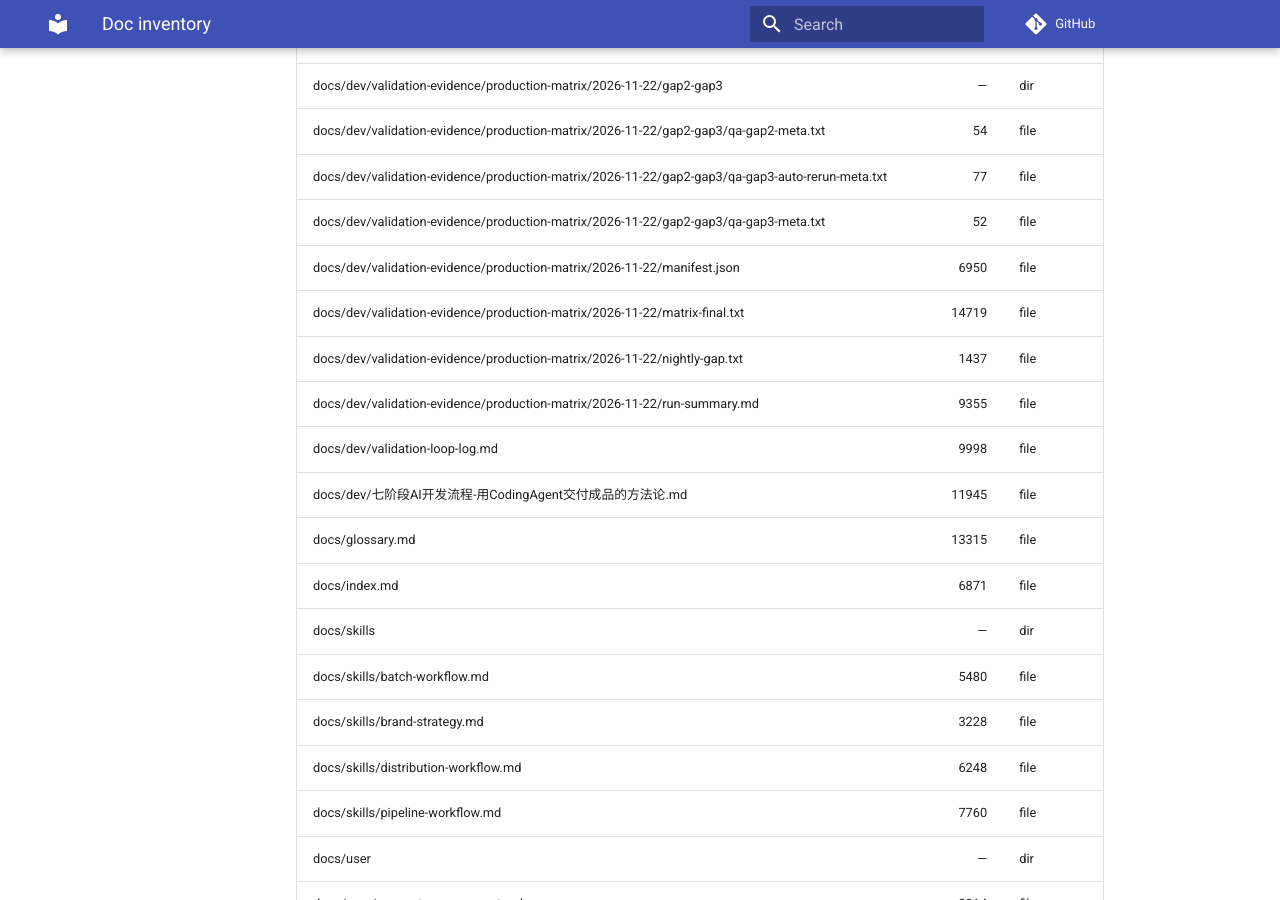
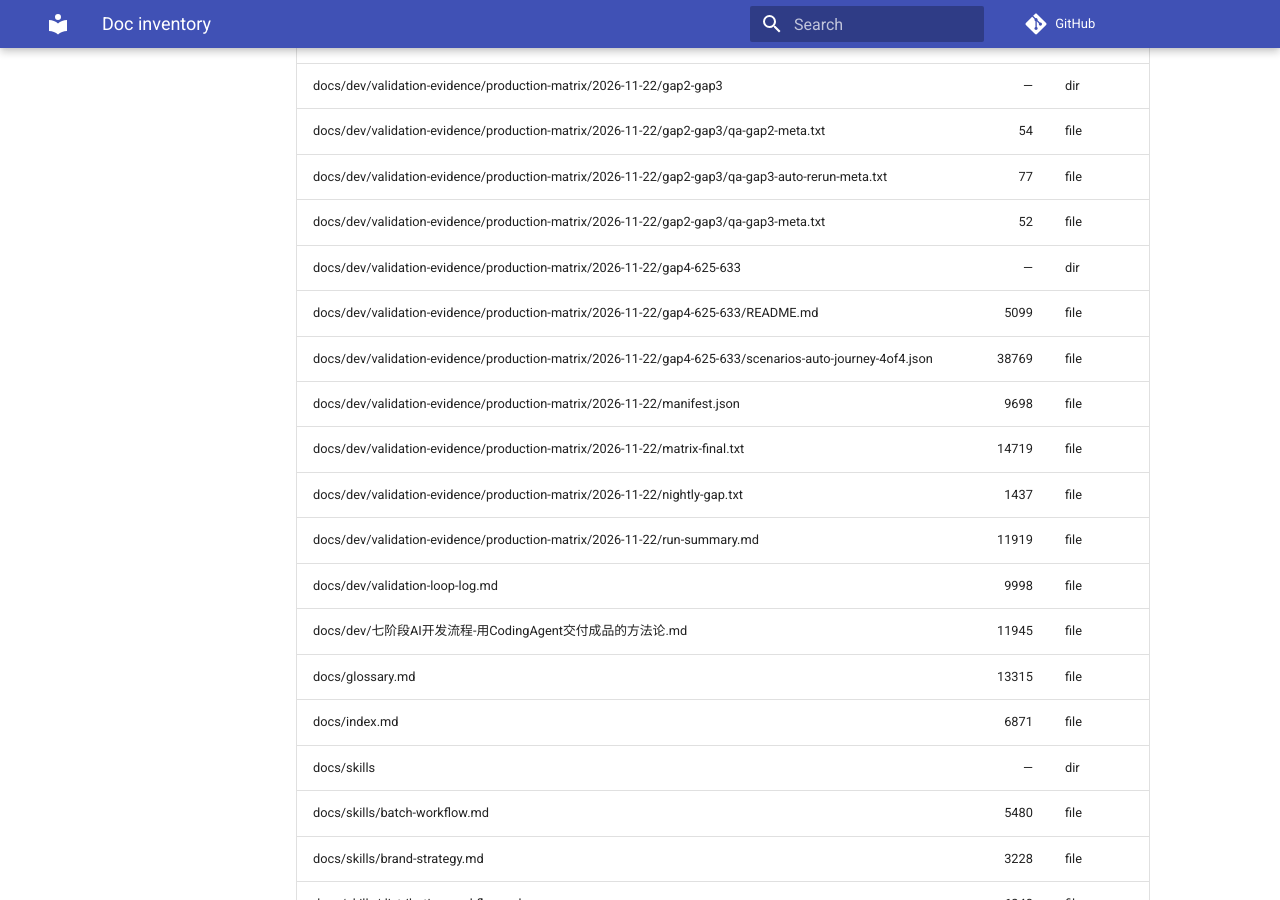
Before and after one commit to 1StepMore/AutoMedia, an MkDocs documentation site: the page built from docs/dev/doc-inventory.md, in a window 1280 px wide and 900 px high, scrolled down 3717 px. Built offline with MkDocs 1.6.1 and Material for MkDocs 9.7.7, drawn with Linux system fonts in a browser that asks for light colours; comment, search, counter and statistics services are not loaded.

Commit message:
chore(validation): regenerate doc inventory after adding gap4 evidence files
Signed-off-by: 1StepMore <140780063+1StepMore@users.noreply.github.com>

```diff
--- a/docs/dev/doc-inventory.md
+++ b/docs/dev/doc-inventory.md
@@ -84,10 +84,13 @@
 | docs/dev/validation-evidence/production-matrix/2026-11-22/gap2-gap3/qa-gap2-meta.txt | 54 | file |
 | docs/dev/validation-evidence/production-matrix/2026-11-22/gap2-gap3/qa-gap3-auto-rerun-meta.txt | 77 | file |
 | docs/dev/validation-evidence/production-matrix/2026-11-22/gap2-gap3/qa-gap3-meta.txt | 52 | file |
-| docs/dev/validation-evidence/production-matrix/2026-11-22/manifest.json | 6950 | file |
+| docs/dev/validation-evidence/production-matrix/2026-11-22/gap4-625-633 | — | dir |
+| docs/dev/validation-evidence/production-matrix/2026-11-22/gap4-625-633/README.md | 5099 | file |
+| docs/dev/validation-evidence/production-matrix/2026-11-22/gap4-625-633/scenarios-auto-journey-4of4.json | 38769 | file |
+| docs/dev/validation-evidence/production-matrix/2026-11-22/manifest.json | 9698 | file |
 | docs/dev/validation-evidence/production-matrix/2026-11-22/matrix-final.txt | 14719 | file |
 | docs/dev/validation-evidence/production-matrix/2026-11-22/nightly-gap.txt | 1437 | file |
-| docs/dev/validation-evidence/production-matrix/2026-11-22/run-summary.md | 9355 | file |
+| docs/dev/validation-evidence/production-matrix/2026-11-22/run-summary.md | 11919 | file |
 | docs/dev/validation-loop-log.md | 9998 | file |
 | docs/dev/七阶段AI开发流程-用CodingAgent交付成品的方法论.md | 11945 | file |
 | docs/glossary.md | 13315 | file |
```
